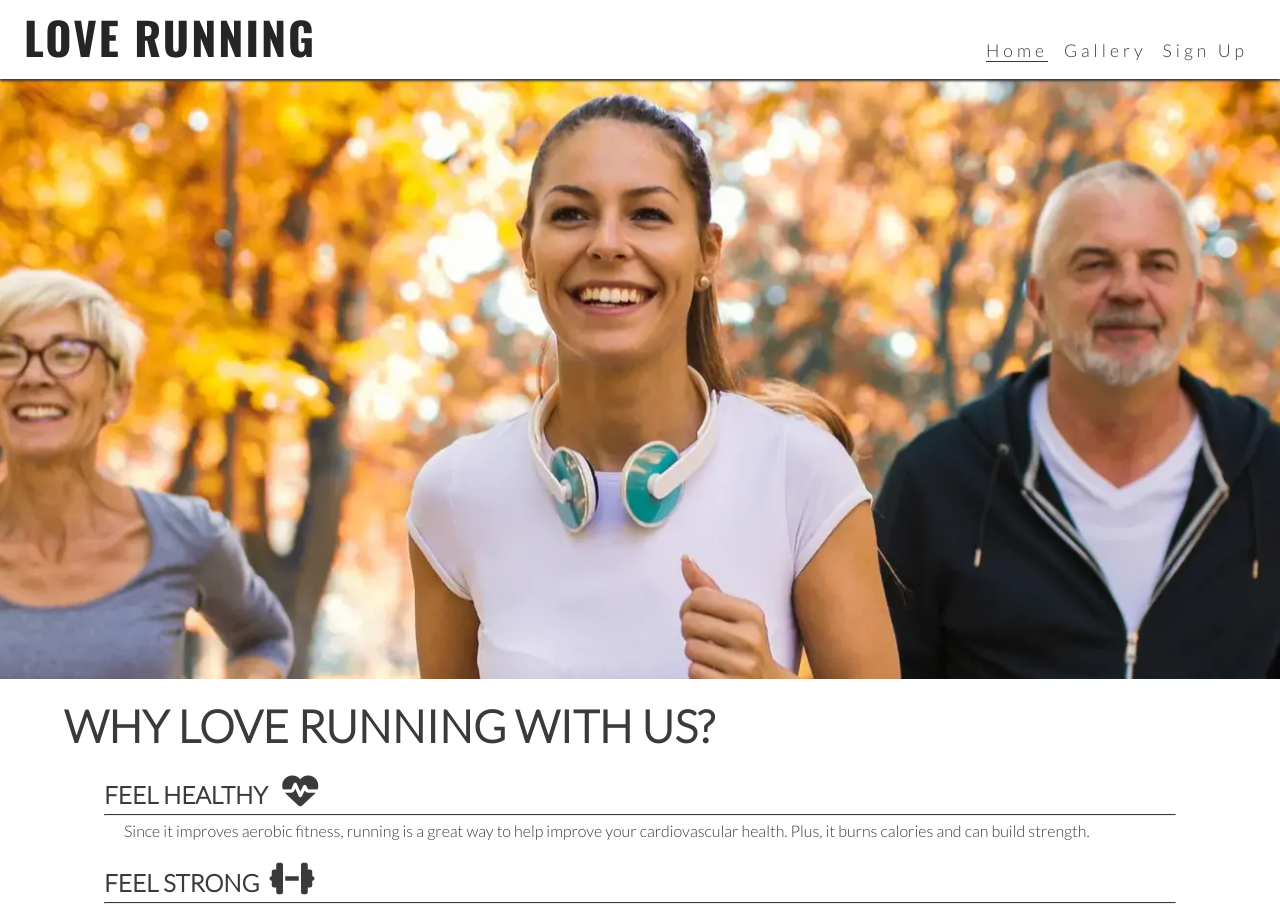
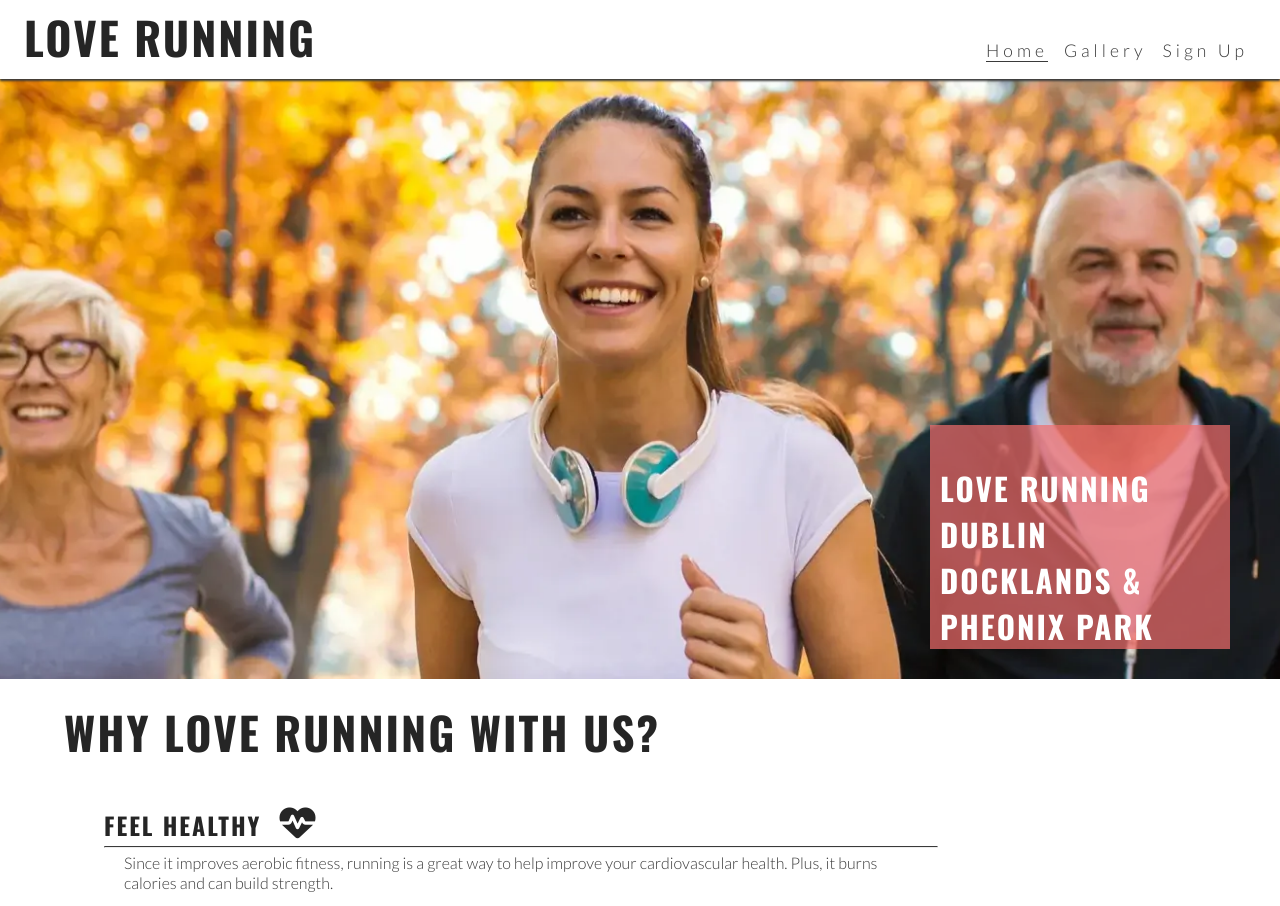
Before and after one commit to cniblock/love_running, a plain HTML site: page index.html in a window 1280 px wide. Shown: the top 906 px of the page. Drawn offline with nearby package versions, Linux system fonts and the light colour scheme.

Commit message:
added cover-text to hero image

```diff
--- a/assets/css/style.css
+++ b/assets/css/style.css
@@ -12,6 +12,15 @@ body {
     flex-direction: column;
     color: #3a3a3a;
     font-family: 'lato', sans-serif;
+}
+
+h1,
+h2,
+h3 {
+    font-family: 'oswald', sans-serif;
+    text-transform: uppercase;
+    letter-spacing: 2px;
+    color: #252525;
 }
 
 header {
@@ -70,12 +79,7 @@ nav {
     font-size: 2rem;
 }
 
-h1 {
-    font-family: 'oswald', sans-serif;
-    text-transform: uppercase;
-    letter-spacing: 2px;
-    color: #252525;
-}
+
 
 main {
 
@@ -88,6 +92,23 @@ main {
     width: 100%;
 
     background: url(../images/hero-image.webp) no-repeat center center/cover;
+    position: relative;
+}
+
+#cover-text {
+    background-color: rgba(241, 109, 107, .7);
+    font-size: 130%;
+    position: absolute;
+    bottom: 30px;
+    width: 80%;
+    min-height: 200px;
+    padding-top: 40px;
+    padding-left: 10px;
+}
+
+#cover-text>h2,
+#cover-text>h3 {
+    color: #ffffff;
 }
 
 #circle-cover-bg {
@@ -196,6 +217,28 @@ i {
     main {
         margin-top: 79px;
     }
+
+    #cover-text {
+        width: 300px;
+        right: 50px;
+    }
+
+    #benefits-physical,
+    #benefits-mental {
+        display: flex;
+        flex-direction: column;
+        width: 100%;
+    }
+
+    #benefits-physical>div,
+    #benefits-mental>div {
+        width: 75%;
+    }
+
+    #benefits-mental>div {
+        text-align: end;
+        align-self: flex-end;
+    }
 }
 
 @media screen and (min-width: 992px) {
--- a/index.html
+++ b/index.html
@@ -56,7 +56,12 @@
     </header>
     <!-- Main content -->
     <main>
-      <section id="hero"></section>
+      <section id="hero">
+        <div id="cover-text">
+            <h2>Love Running</h2>
+            <h3>Dublin Docklands & Pheonix Park</h3>
+        </div>
+      </section>
       <section id="reasons">
         <h2>WHY LOVE RUNNING WITH US?</h2>
         <div id="benefits">
```
